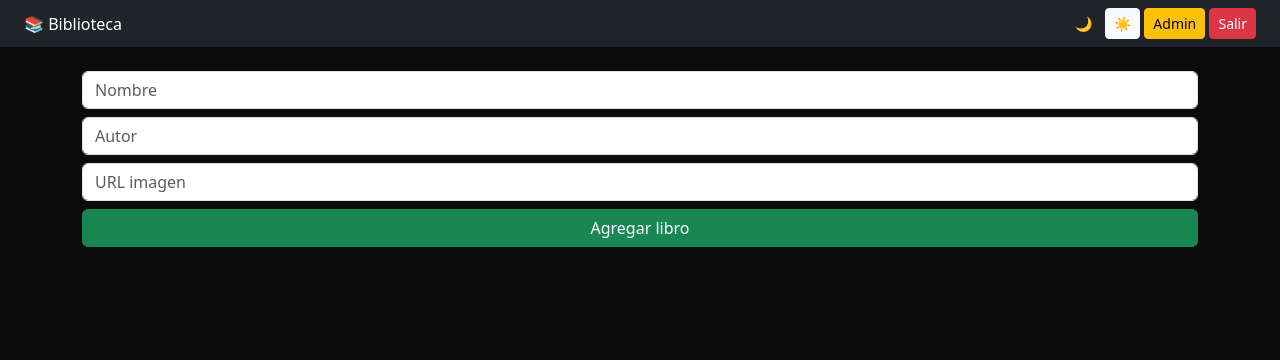
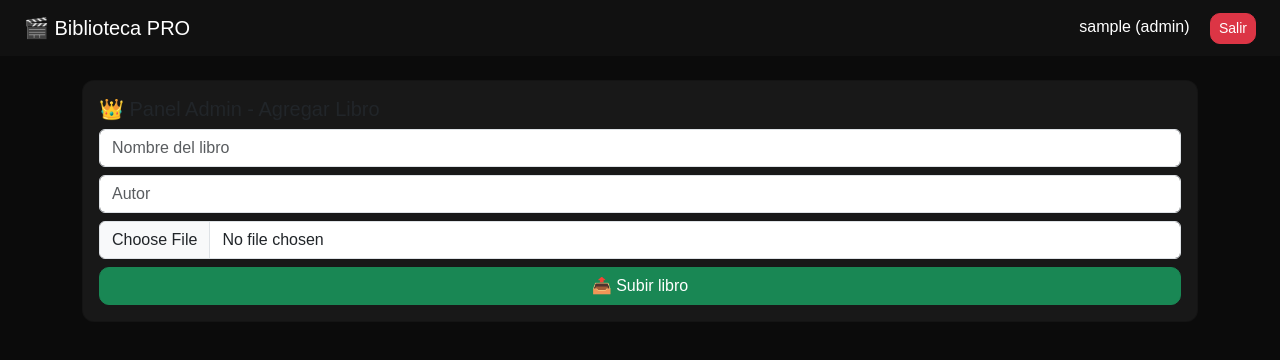
Before and after one commit to juanariasn-cmyk/proyecto-biblioteca, a Flask app: page /dashboard in a window 1280 px wide. Shown: the top 360 px of the page. Run offline with Flask 3, Linux system fonts and the light colour scheme; the visitor is signed in with stand-in values (Sample User, id 1); data that the repository does not hold is empty.

Commit message:
Update dashboard.html

```diff
--- a/web_app/templates/dashboard.html
+++ b/web_app/templates/dashboard.html
@@ -1,75 +1,112 @@
 <!DOCTYPE html>
 <html>
 <head>
-<title>Biblioteca</title>
+<title>Biblioteca PRO</title>
 <meta name="viewport" content="width=device-width, initial-scale=1">
 
 <link href="https://cdn.jsdelivr.net/npm/bootstrap@5.3.0/dist/css/bootstrap.min.css" rel="stylesheet">
 
 <style>
 body {
-{% if session.get("tema") == "claro" %}
-background:#f5f5f5; color:black;
-{% else %}
-background:#0b0b0b; color:white;
-{% endif %}
+    background: #0b0b0b;
+    color: white;
+    font-family: Arial, sans-serif;
 }
+
+.navbar {
+    background: #111;
+}
+
 .card {
-background:{% if session.get("tema")=="claro" %}white{% else %}#181818{% endif %};
-border-radius:12px;
+    background: #181818;
+    border-radius: 12px;
+    transition: 0.3s;
+}
+
+.card:hover {
+    transform: scale(1.05);
+}
+
+.book-img {
+    width: 100%;
+    height: 180px;
+    object-fit: cover;
+}
+
+.btn {
+    border-radius: 10px;
 }
 </style>
 </head>
 
 <body>
 
-<nav class="navbar navbar-dark bg-dark px-4">
-<span>📚 Biblioteca</span>
+<!-- NAVBAR -->
+<nav class="navbar navbar-dark px-4">
+    <span class="navbar-brand">🎬 Biblioteca PRO</span>
 
-<div>
-<a href="/tema/oscuro" class="btn btn-dark btn-sm">🌙</a>
-<a href="/tema/claro" class="btn btn-light btn-sm">☀️</a>
-
-{% if rol == "admin" %}
-<a href="/admin" class="btn btn-warning btn-sm">Admin</a>
-{% endif %}
-
-<a href="/logout" class="btn btn-danger btn-sm">Salir</a>
-</div>
+    <div>
+        <span class="me-3">{{ session['user'] }} ({{ rol }})</span>
+        <a href="/logout" class="btn btn-danger btn-sm">Salir</a>
+    </div>
 </nav>
 
 <div class="container mt-4">
 
+<!-- 🔔 NOTIFICACIONES -->
+{% with messages = get_flashed_messages() %}
+{% if messages %}
+<div class="alert alert-success text-center">
+{{ messages[0] }}
+</div>
+{% endif %}
+{% endwith %}
+
+<!-- 👑 PANEL ADMIN -->
 {% if rol == "admin" %}
-<form action="/add" method="POST" class="mb-4">
-<input name="nombre" class="form-control mb-2" placeholder="Nombre" required>
+<div class="card p-3 mb-4">
+
+<h5>👑 Panel Admin - Agregar Libro</h5>
+
+<form action="/add" method="POST" enctype="multipart/form-data">
+
+<input name="nombre" class="form-control mb-2" placeholder="Nombre del libro" required>
+
 <input name="autor" class="form-control mb-2" placeholder="Autor" required>
-<input name="imagen" class="form-control mb-2" placeholder="URL imagen" required>
-<button class="btn btn-success w-100">Agregar libro</button>
+
+<input type="file" name="imagen" class="form-control mb-2" required>
+
+<button class="btn btn-success w-100">📤 Subir libro</button>
+
 </form>
+
+</div>
 {% endif %}
 
+<!-- 📚 LIBROS -->
 <div class="row">
 
 {% for libro in libros %}
-<div class="col-md-3 mb-4">
+<div class="col-md-3 col-sm-6 mb-4">
+
 <div class="card p-2 text-center">
 
-<img src="{{ libro[3] }}" style="width:100%; height:150px; object-fit:cover">
+<!-- IMAGEN -->
+<img class="book-img" src="{{ libro[3] }}">
 
-<h5>{{ libro[1] }}</h5>
+<!-- INFO -->
+<h5 class="mt-2">{{ libro[1] }}</h5>
+<p class="text-muted">{{ libro[2] }}</p>
 
+<!-- BOTONES -->
 {% if libro[0] in prestados %}
 <a href="/devolver/{{ libro[0] }}" class="btn btn-success btn-sm">Devolver</a>
 {% else %}
 <a href="/prestar/{{ libro[0] }}" class="btn btn-warning btn-sm">Prestar</a>
 {% endif %}
 
-{% if rol == "admin" %}
-<a href="/delete/{{ libro[0] }}" class="btn btn-danger btn-sm mt-2">Eliminar</a>
-{% endif %}
+</div>
 
-</div>
 </div>
 {% endfor %}
 
```
